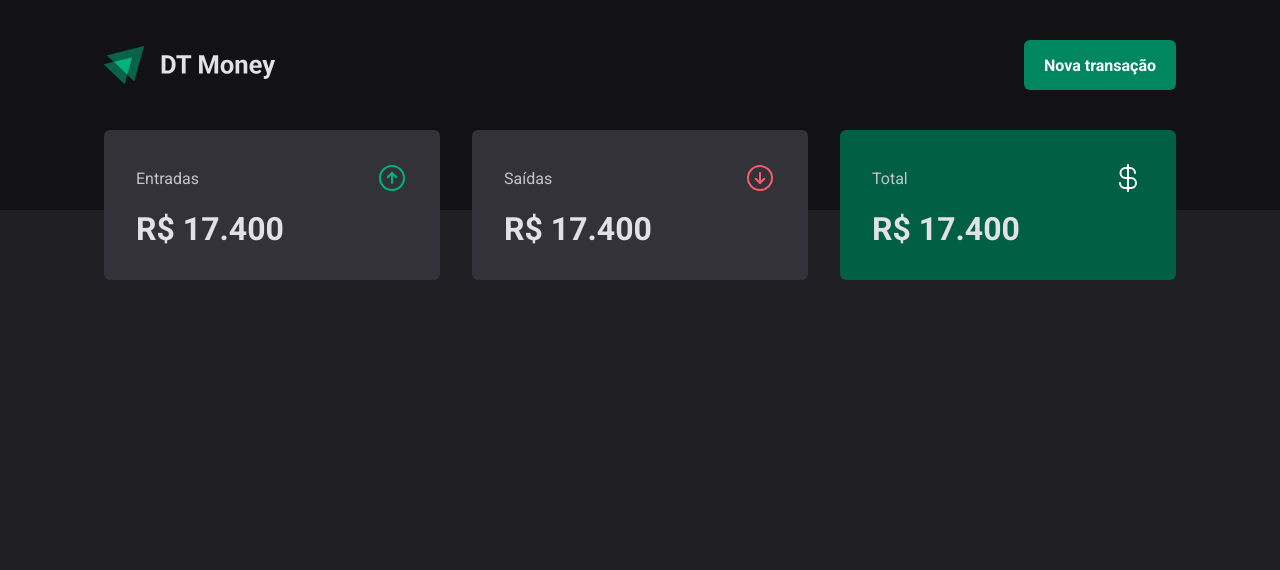
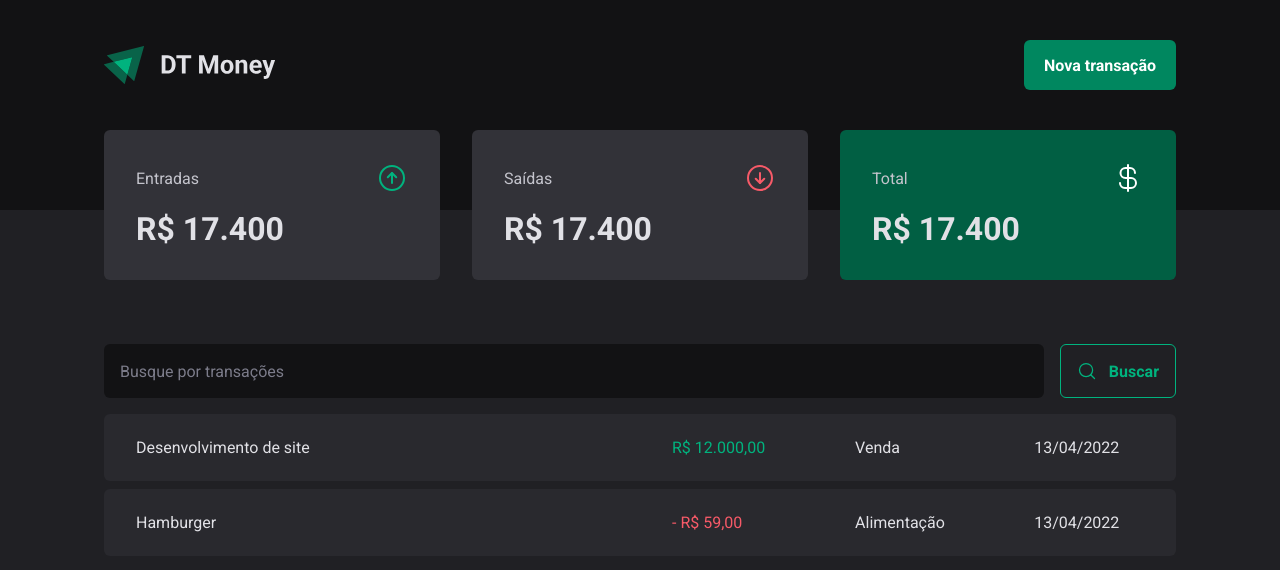
Before and after one commit to ageumenezesDev19/03-dt-money, a React (Vite) app: page / in a window 1280 px wide. Shown: the top 570 px of the page. Built offline with nearby package versions, Linux system fonts and the light colour scheme.

Commit message:
Start modal New Transaction creation

```diff
--- a/package.json
+++ b/package.json
@@ -10,6 +10,7 @@
     "preview": "vite preview"
   },
   "dependencies": {
+    "@radix-ui/react-dialog": "^1.0.5",
     "phosphor-react": "^1.4.1",
     "react": "^18.2.0",
     "react-dom": "^18.2.0",
--- a/src/components/Header/index.tsx
+++ b/src/components/Header/index.tsx
@@ -1,4 +1,5 @@
 import { HeaderContainer, HeaderContent, NewTransactionButton } from "./styles";
+import * as Dialog from '@radix-ui/react-dialog'
 import LogoImg from '../../assets/logo.svg';
 
 export function Header() {
@@ -7,9 +8,21 @@
       <HeaderContent>
         <img src={LogoImg} alt="" />
 
-        <NewTransactionButton>
-          Nova transação
-        </NewTransactionButton>
+        <Dialog.Root>
+          <Dialog.Trigger asChild>
+            <NewTransactionButton>Nova transação</NewTransactionButton>
+          </Dialog.Trigger>
+
+          <Dialog.Portal>
+            <Dialog.Overlay />
+
+            <Dialog.Content>
+              <Dialog.Title>Nova Transação</Dialog.Title>
+
+              <Dialog.Close />
+            </Dialog.Content>
+          </Dialog.Portal>
+        </Dialog.Root>
       </HeaderContent>
     </HeaderContainer>
   )
--- a/src/pages/Transactions/index.tsx
+++ b/src/pages/Transactions/index.tsx
@@ -1,11 +1,42 @@
 import { Header } from "../../components/Header";
 import { Summary } from "../../components/Summary";
+import { SearchForm } from "../components/SearchForm";
+import { PriceHighlight, TransactionsContainer, TransactionsTable } from "./styles";
 
 export function Transactions() {
   return (
     <div>
       <Header />
       <Summary />
+
+      <TransactionsContainer>
+        <SearchForm />
+
+        <TransactionsTable>
+          <tbody>
+            <tr>
+              <td width="50%">Desenvolvimento de site</td>
+              <td>
+                <PriceHighlight variant="income">
+                  R$ 12.000,00
+                </PriceHighlight>
+              </td>
+              <td>Venda</td>
+              <td>13/04/2022</td>
+            </tr>
+            <tr>
+              <td width="50%">Hamburger</td>
+              <td>
+                <PriceHighlight variant="outcome">
+                  - R$ 59,00
+                </PriceHighlight>
+              </td>
+              <td>Alimentação</td>
+              <td>13/04/2022</td>
+            </tr>
+          </tbody>
+        </TransactionsTable>
+      </TransactionsContainer>
     </div>
   )
 }
--- a/src/pages/Transactions/styles.ts
+++ b/src/pages/Transactions/styles.ts
@@ -0,0 +1,38 @@
+import styled from "styled-components";
+
+export const TransactionsContainer = styled.main`
+  width: 100%;
+  max-width: 1120px;
+  margin: 4rem auto 0;
+  padding: 0 1.5rem;
+`
+
+export const TransactionsTable = styled.table`
+  width: 100%;
+  border-collapse: separate;
+  border-spacing: 0 0.5rem;
+  margin-top: 0.5rem;
+
+  td {
+    padding: 1.5rem 2rem;
+    background: ${props => props.theme['gray-700']};
+
+    &:first-child {
+      border-top-left-radius: 6px;
+      border-bottom-left-radius: 6px;
+    }
+
+    &:last-child {
+      border-top-right-radius: 6px;
+      border-bottom-right-radius: 6px;
+    }
+  }
+`
+interface PriceHighlightProps {
+  variant: 'income' | 'outcome';
+}
+
+export const PriceHighlight = styled.span<PriceHighlightProps>`
+  color: ${props => props.variant === 'income'
+  ? props.theme['green-300'] : props.theme['red-300']};
+`
--- /dev/null
+++ b/src/pages/components/SearchForm/index.tsx
@@ -0,0 +1,15 @@
+import { MagnifyingGlass } from "phosphor-react";
+import { SearchFormContainer } from "./styles";
+
+export function SearchForm() {
+  return(
+    <SearchFormContainer>
+      <input type="text" placeholder="Busque por transações" />
+
+      <button type="submit">
+        <MagnifyingGlass size={20} />
+        Buscar
+      </button>
+    </SearchFormContainer>
+  )
+}
--- /dev/null
+++ b/src/pages/components/SearchForm/styles.ts
@@ -0,0 +1,44 @@
+import styled from "styled-components";
+
+export const SearchFormContainer = styled.form`
+  display: flex;
+  gap: 1rem;
+
+  input {
+    flex: 1;
+    border-radius: 6px;
+    border: 0;
+    background: ${props => props.theme['gray-900']};
+    color: ${props => props.theme['gray-300']};
+    padding: 1rem;
+
+    &::placeholder {
+      color: ${props => props.theme['gray-500']}
+
+    }
+  }
+
+  button {
+    display: flex;
+    align-items: center;
+    gap: 0.75rem;
+
+    border: 0;
+    padding: 1rem;
+    background: transparent;
+    border: 1px solid ${props => props.theme['green-300']};
+    color: ${props => props.theme['green-300']};
+    font-weight: bold;
+    border-radius: 6px;
+
+    &:hover {
+      background: ${props => props.theme['green-500']};
+      border: 1px solid ${props => props.theme['green-500']};
+      color: ${props => props.theme.white};
+      transition:
+        background-color 0.2s,
+        color 0.2s,
+        border-color 0.2s;
+    }
+  }
+`
```
Also changed, not shown: 1 other file (tests, documents, lock files or other folders).
